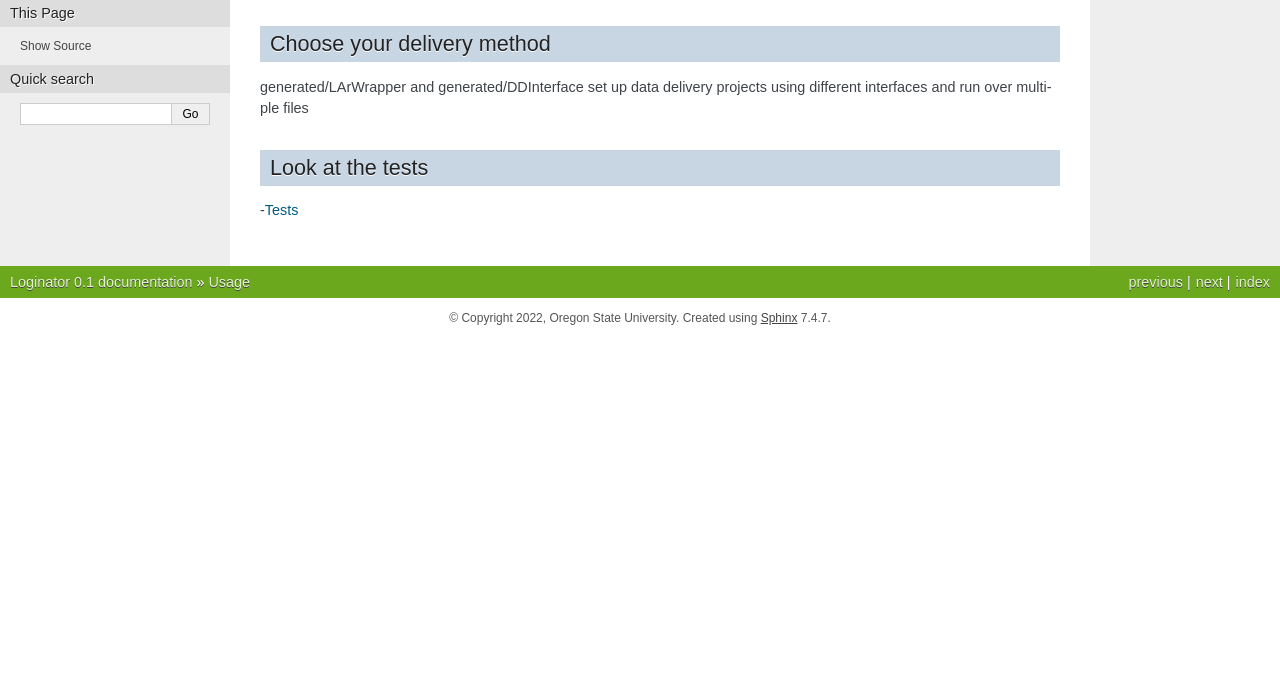
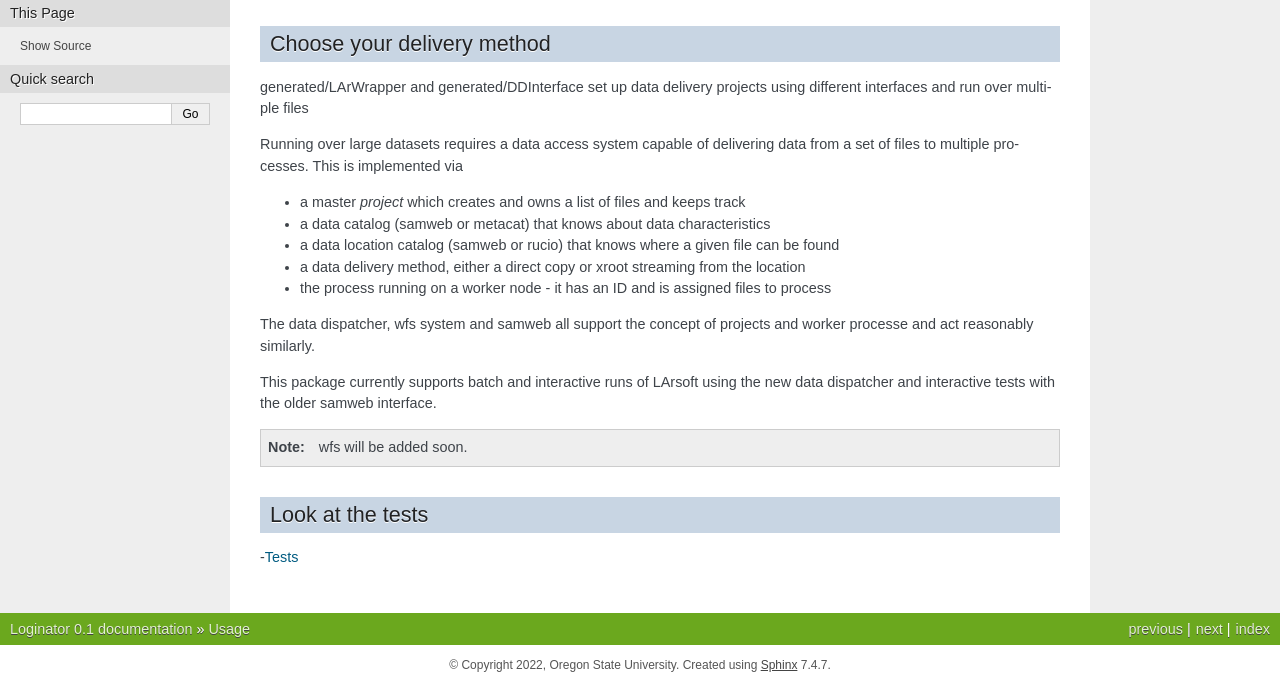
Before and after one commit to hschellman/DataChallengeWork-loginator, a Sphinx documentation site: the page built from docs/source/usage.rst, in a window 1280 px wide, cut to the strip 351-1036 px from the top of the page. Built offline with Sphinx 7.4.7, drawn with Linux system fonts in a browser that asks for light colours; before the commit the page ends 900 px from its top, so only the background shows below that.

Commit message:
add more explanation

```diff
--- a/docs/source/usage.rst
+++ b/docs/source/usage.rst
@@ -21,6 +21,26 @@ Choose your delivery method
 :doc:`generated/LArWrapper` and  :doc:`generated/DDInterface` set up data delivery projects using different interfaces and run over multiple files
 
 
+Running over large datasets requires a data access system capable of delivering data from a set of files to multiple processes. This is implemented via
+
+- a master *project* which creates and owns a list of files and keeps track
+
+- a data catalog (samweb or metacat) that knows about data characteristics
+
+- a data location catalog (samweb or rucio) that knows where a given file can be found
+
+- a data delivery method, either a direct copy or xroot streaming from the location
+
+- the process running on a worker node - it has an ID and is assigned files to process
+
+The data dispatcher, wfs system and samweb all support the concept of projects and worker processe and act reasonably similarly.
+
+This package currently supports batch and interactive runs of LArsoft using the new data dispatcher and interactive tests with the older samweb interface.
+
+.. note:: wfs will be added soon.
+
+
+
 Look at the tests
 -----------------
 
```
